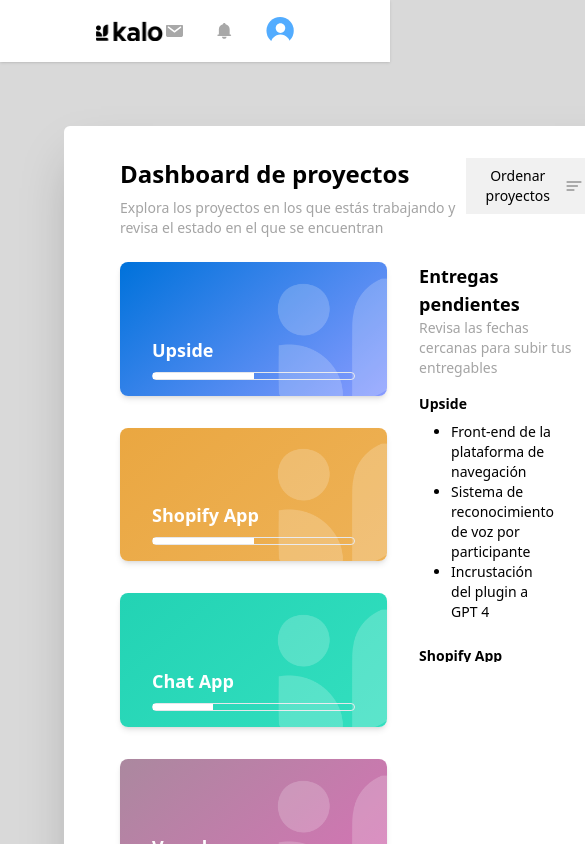
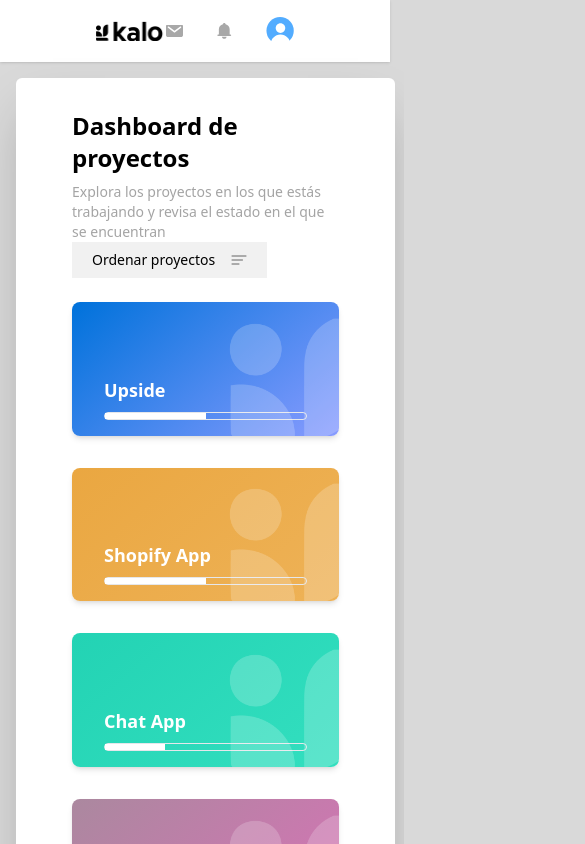
Before and after one commit to Kalo-co/kalo-ui, a Next.js app: page / in a window 390 px wide. Shown: the top 844 px of the page, 585 px wide, since content can reach past the window. Built offline with nearby package versions, Linux system fonts and the light colour scheme.

Commit message:
dashboard section responsive

```diff
--- a/src/app/page.tsx
+++ b/src/app/page.tsx
@@ -11,7 +11,7 @@
 
 
   return (
-    <div className="grid gap-10 items-center justify-between p-16 min-h-screen">
+    <div className="grid gap-10 items-center justify-between p-4 md:p-16 min-h-screen">
       <main>
         <ProjectsDashboard />
       </main>
--- a/src/components/ProjectsDashboard.tsx
+++ b/src/components/ProjectsDashboard.tsx
@@ -13,7 +13,7 @@
 
 function Header() {
     return (
-        <div className="flex  justify-between">
+        <div className="grid md:flex justify-between">
             <div className="grid gap-2 lg:max-w-[412px]">
                 <h1 className='text-2xl font-bold'>Dashboard de proyectos</h1>
                 <p className='text-sm text-[#A4A4A4]'>Explora los proyectos en los que estás trabajando y revisa el estado en el que se encuentran</p>
@@ -30,7 +30,7 @@
 
 function ProjectsList() {
     return (
-        <div className="flex gap-8">
+        <div className="grid md:flex justify-between gap-8">
             <div>
                 <div className="grid lg:grid-cols-2 gap-8">
                     {
```
